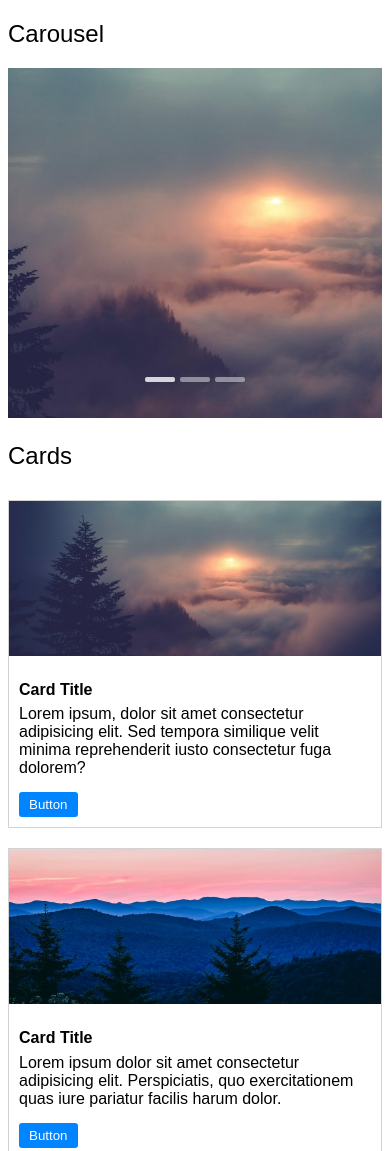
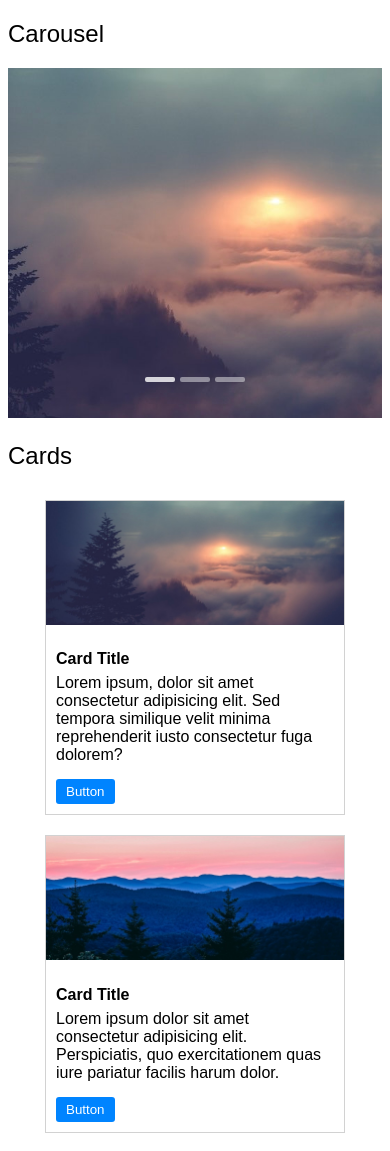
Before and after one commit to seth-allgire/CA-FE-DEV-Test, a plain HTML site: page index.html in a window 390 px wide. Shown: the top 1151 px of the page. Drawn offline with Linux system fonts and the light colour scheme.

Commit message:
adds max width to card container

```diff
--- a/resources/CA-FE-DEV-Test.css
+++ b/resources/CA-FE-DEV-Test.css
@@ -45,6 +45,8 @@ h2 {
 .cards-main-container {
   display: flex;
   column-gap: 10px;
+  max-width: 950px;
+  margin: 0 auto;
 }
 
 .card-container {
@@ -86,6 +88,7 @@ h2 {
 @media (max-width: 600px) {
   .cards-main-container {
     flex-direction: column;
+    max-width: 300px;
   }
 
   .slide {
```
